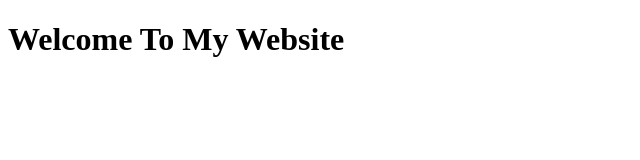
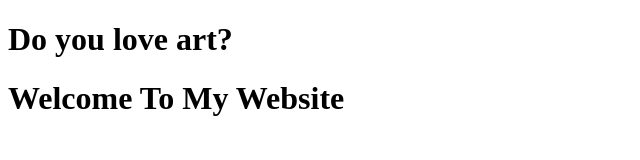
Before and after one commit to sonalinayak2/cs50, a plain HTML site: page index.html in a window 1280 px wide. Shown: the whole page, without its empty margins (0-640 px from the left). Drawn offline with Linux system fonts and the light colour scheme.

Commit message:
Update index.html
added heading

```diff
--- a/index.html
+++ b/index.html
@@ -2,6 +2,7 @@
 <html lang="en">
 <head>
     <title>Sonali Nayak Arts</title>
+    <h1>Do you love art?</h1>
 </head>
 <body>
     <h1>Welcome To My Website</h1>
```
